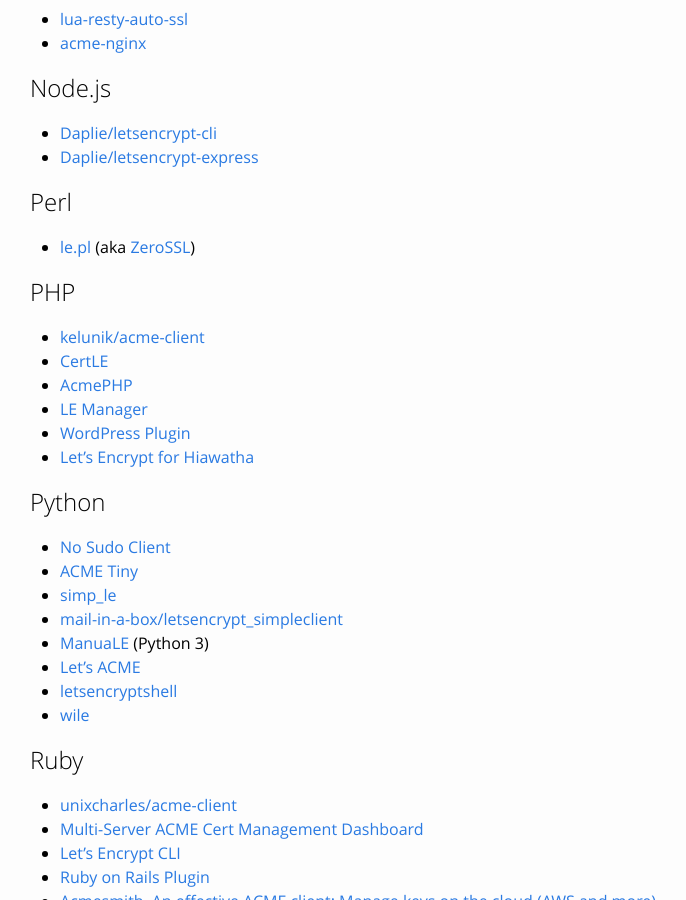
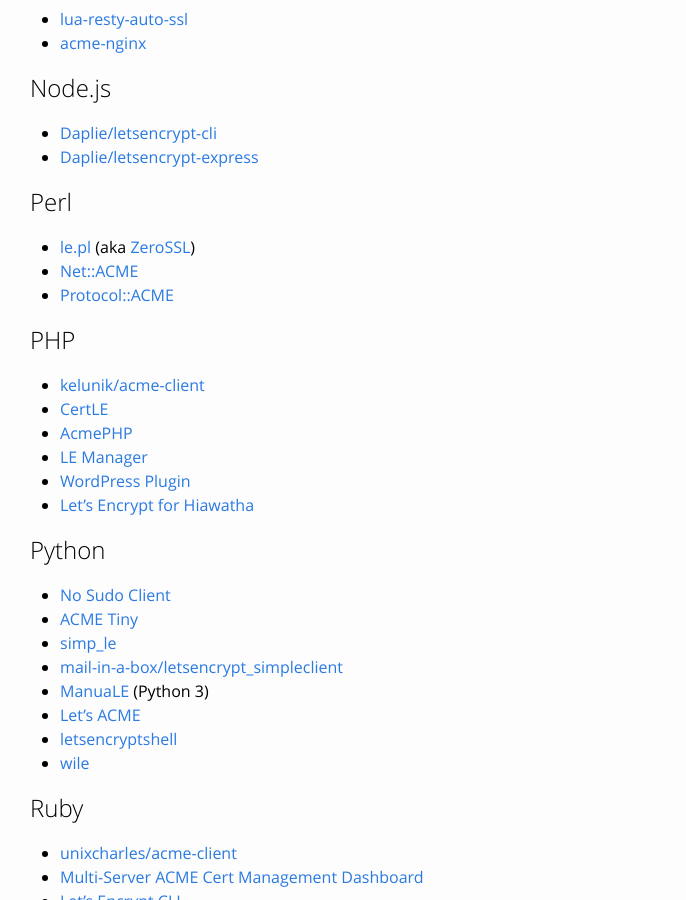
Before and after one commit to snowman1120/website, a Jekyll site: the page built from docs/client-options.md, in a window 1280 px wide and 900 px high, scrolled down 1410 px. Shown: the whole window, without its empty margins (140-826 px from the left). Built offline with Jekyll 4.4.1, drawn with Linux system fonts in a browser that asks for light colours.

Commit message:
add in Net::ACME and Protocol::ACME Perl client libraries (#95)

```diff
--- a/docs/client-options.md
+++ b/docs/client-options.md
@@ -65,6 +65,8 @@ third party clients.
 ## Perl
 
 - [le.pl](https://github.com/do-know/Crypt-LE) (aka [ZeroSSL](https://ZeroSSL.com/))
+- [Net::ACME](https://metacpan.org/pod/Net::ACME)
+- [Protocol::ACME](https://metacpan.org/pod/Protocol::ACME)
 
 ## PHP
 
```
